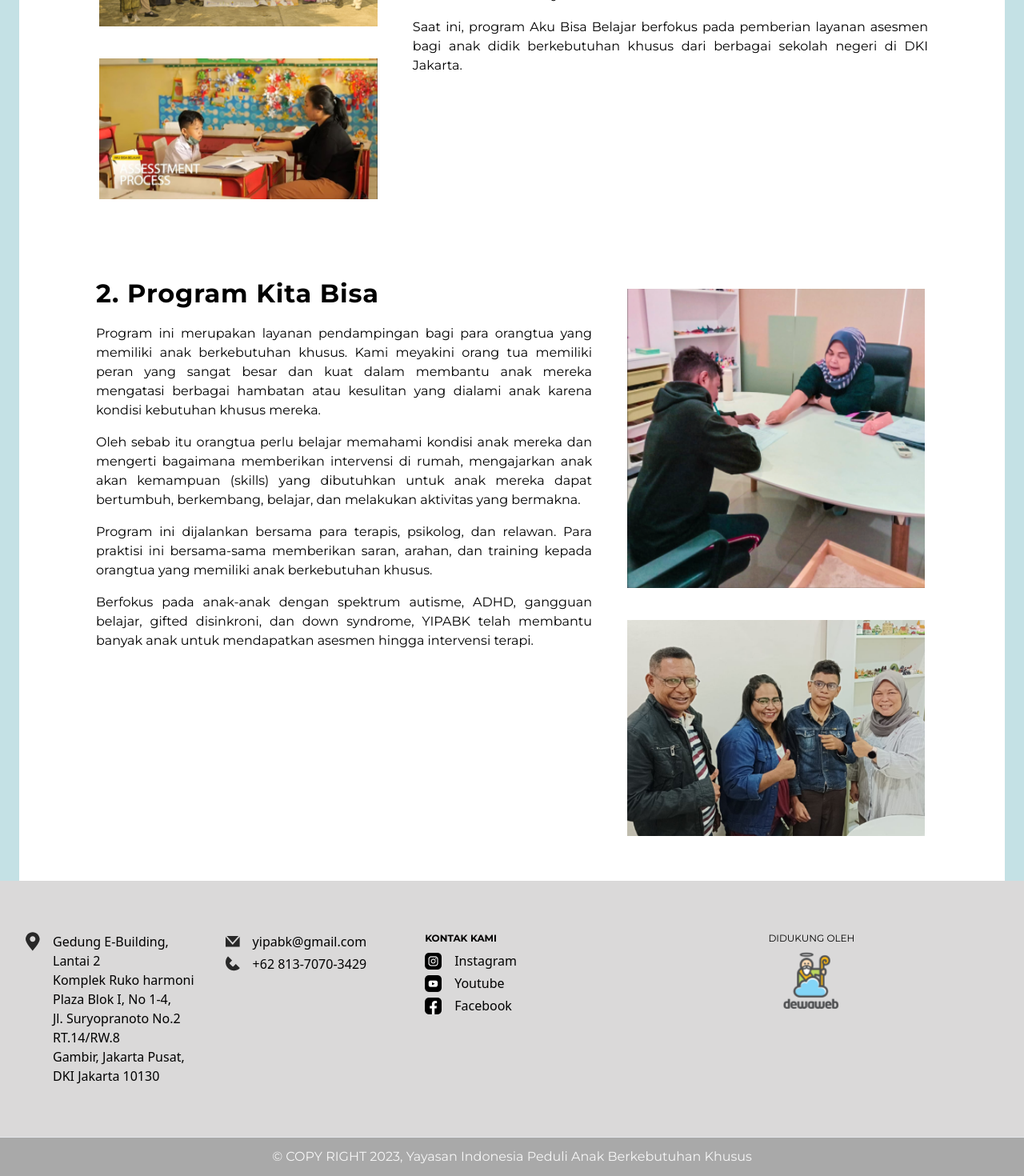
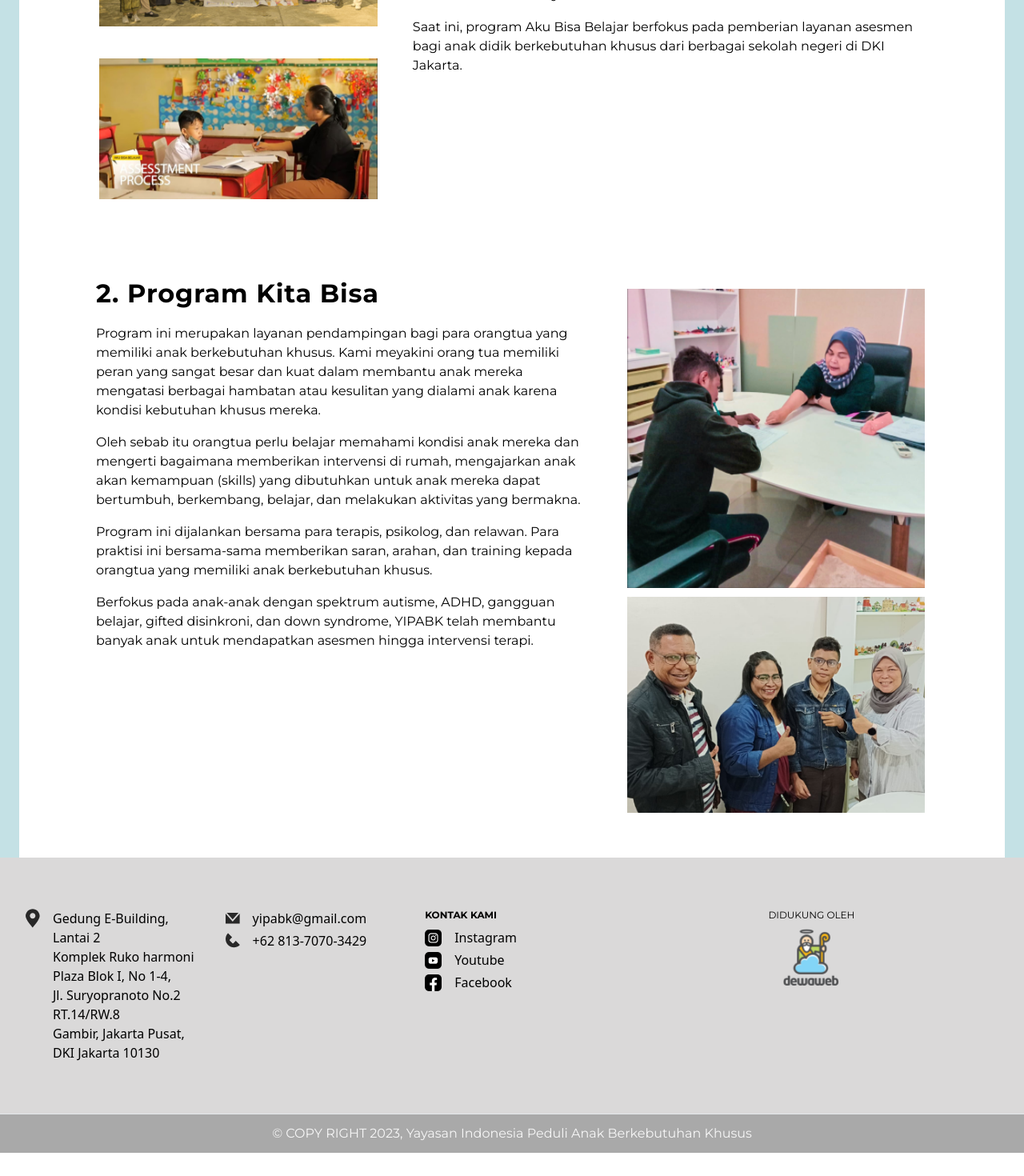
Before and after one commit to yipabk/yipabk-markmind, a React (Vite) app: page /program/life in a window 1280 px wide. Shown: the part 782-2252 px from the top of the page at 80% size. After the commit the page ends 2223 px from the top, so only its background shows below. Built offline with nearby package versions, Linux system fonts and the light colour scheme.

Commit message:
31 32 33 34 35 36 done

```diff
--- a/src/components/Footer.tsx
+++ b/src/components/Footer.tsx
@@ -82,8 +82,7 @@ export const Footer = () => {
       <div>
         <div className="flex items-center justify-center bg-grey border-t border-gray-200 py-3">
           <p className="md:text-base text-xs font-montserrat font-[500] text-white/90 xl:text-center">
-            &copy; COPY RIGHT 2023, Yayasan Indonesia Peduli Anak Berkebutuhan
-            Khusus
+            &copy; COPY RIGHT 2023, Yayasan Indonesia Peduli <span className="whitespace-nowrap">Anak Berkebutuhan Khusus</span>
           </p>
         </div>
       </div>
--- a/src/components/commons/Section/SectionText.tsx
+++ b/src/components/commons/Section/SectionText.tsx
@@ -21,7 +21,7 @@ export const SectionText = ({ title, content }: Props) => {
         <div
           data-aos="fade-down"
           data-aos-once="true"
-          className="text-sm lg:text-base font-light leading-5 text-justify"
+          className="text-sm lg:text-base font-light leading-5 text-left"
         >
           {content}
         </div>
--- a/src/components/commons/Section/SectionWithImage.tsx
+++ b/src/components/commons/Section/SectionWithImage.tsx
@@ -24,7 +24,7 @@ export const SectionWithImage = ({ imgs, title, content, dir, imRatio = 'w-1/3',
 			<div
 				data-aos={`fade-${dir === 'ltr' ? 'right' : 'left'}`}
 				data-aos-once='true'
-				className={`flex flex-row ${dir === 'ttb' ? 'w-full' : `sm:flex-col sm:${imRatio}`} justify-center gap-6`}>
+				className={`flex flex-row flex-wrap ${dir === 'ttb' ? 'w-full' : `sm:flex-col sm:${imRatio}`} justify-center gap-6`}>
 				{imgs.map((img) => (
 					<div key={img} className={`mx-1 sm:my-2`}>
 						<img src={img} className={`${dir === 'ttb' ? 'h-full' : 'w-full'} object-fill bg-black`} />
@@ -40,7 +40,7 @@ export const SectionWithImage = ({ imgs, title, content, dir, imRatio = 'w-1/3',
 				{title && (
 					<div className='text-xl lg:text-[32px] tracking-wide mb-6 font-bold text-center lg:text-start'>{title}</div>
 				)}
-				<div className='text-sm lg:text-base font-light leading-5 text-justify'>{content}</div>
+				<div className='text-sm lg:text-base font-light leading-5 text-left'>{content}</div>
 			</div>
 		</div>
 	)
--- a/src/pages/Program/Care.tsx
+++ b/src/pages/Program/Care.tsx
@@ -25,7 +25,7 @@ export const Care = () => {
           data-aos-once="true"
           className="text-grey text-center font-display text-xl lg-tex-[34px] mb-16 p-x4"
         >
-          (Resource, Awareness, Inspiration, Stories, Education)
+          (Companionship, Assistance, Recharge, Encouragement)
         </div>
       </FadingHeader>
       <div className="flex flex-col justify-center items-center w-100 min-h-[100vh] px-6 w-full bg-blue/40 gap-12">
--- a/src/pages/Publikasi/ArtikelSliderCard.tsx
+++ b/src/pages/Publikasi/ArtikelSliderCard.tsx
@@ -17,7 +17,7 @@ export const ArtikelSliderCard = ({ image, title, content, linkTo }: ArtikelSlid
 				</div>
 				<div className='font-montserrat p-6 flex flex-col gap-4'>
 					<div className='font-bold text-[24px]'>{title}</div>
-					<div className='text-justify text-[12px]'>{content}</div>
+					<div className='text-left text-[12px]'>{content}</div>
 				</div>
 				<a
 					href={linkTo}
--- a/src/pages/Publikasi/Publikasi.tsx
+++ b/src/pages/Publikasi/Publikasi.tsx
@@ -142,7 +142,7 @@ export const Publikasi = () => {
 								Program Guru Bisa Belajar
 								bersama MDRT Foundation`}
 							</div>
-							<div className='text-justify'>
+							<div className='text-left'>
 								Hingga saat ini, YIPABK dan MDRT Foundation telah membantu 90 Peserta Didik Berkebutuhan Khusus
 								mendapatkan surat asesmen dan melatih 53 pendidik untuk siap melayani PDBK di sekolah masing-masing
 							</div>
@@ -175,7 +175,7 @@ export const Publikasi = () => {
 						</div>
 
 						<div data-aos='fade-left' data-aos-once='true' className='flex flex-col gap-10'>
-							<div className='text-justify'>
+							<div className='text-left'>
 								Dapatkan informasi terkini seputar kegiatan YIPABK, edukasi terkait anak berkebutuhan khusus, serta
 								cerita dari mereka yang PEDULI setiap bulannya langsung di Inbox Anda!
 							</div>
--- a/src/pages/TentangKami/TentangKami.tsx
+++ b/src/pages/TentangKami/TentangKami.tsx
@@ -40,7 +40,7 @@ export const TentangKami = () => {
       id: "team4",
       image: team4,
       name: "Dr. Alice Arianto, Psy.D., CGP.",
-      title: "Founder Bentara Campus",
+      title: "Founder YIPABK",
     },
     {
       id: "team5",
@@ -204,10 +204,9 @@ export const TentangKami = () => {
           <div
             data-aos="fade-right"
             data-aos-once="true"
-            className="mr-auto text-4xl ml-4 xl:ml-16 whitespace-pre-line text-center xl:text-start font-display underline underline-offset-8 decoration-orange tracking-wide"
+            className="xl:mr-auto text-4xl ml-4 xl:ml-16 whitespace-pre-line text-center xl:text-start font-display underline underline-offset-8 decoration-orange tracking-wide"
           >
-            {`Meet Our
-						 Team`}
+            {`Meet Our Team`}
           </div>
           <Slider<TeamCardProps>
             key={maxItem}
```
Also changed, not shown: src/pages/Publikasi/BeritaTerkini/BeritaTerkini.tsx (+1 -7 lines).
